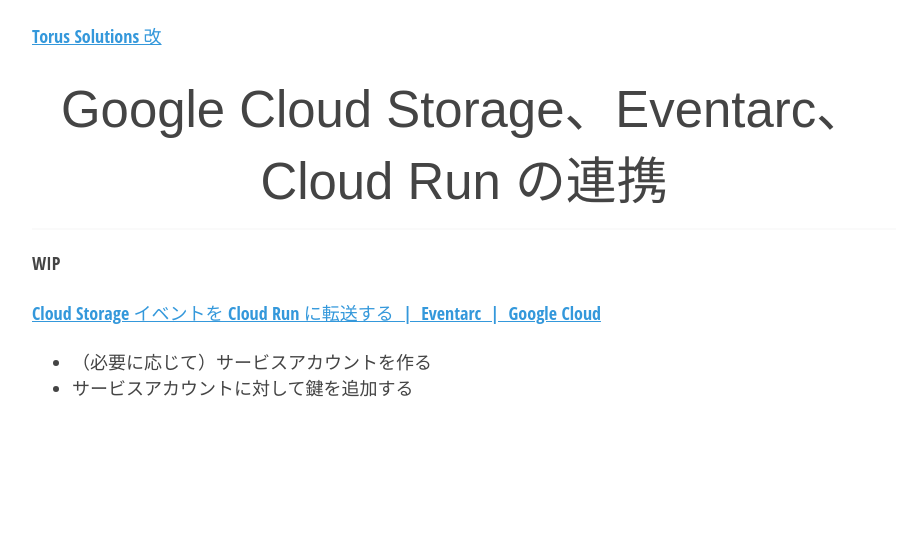
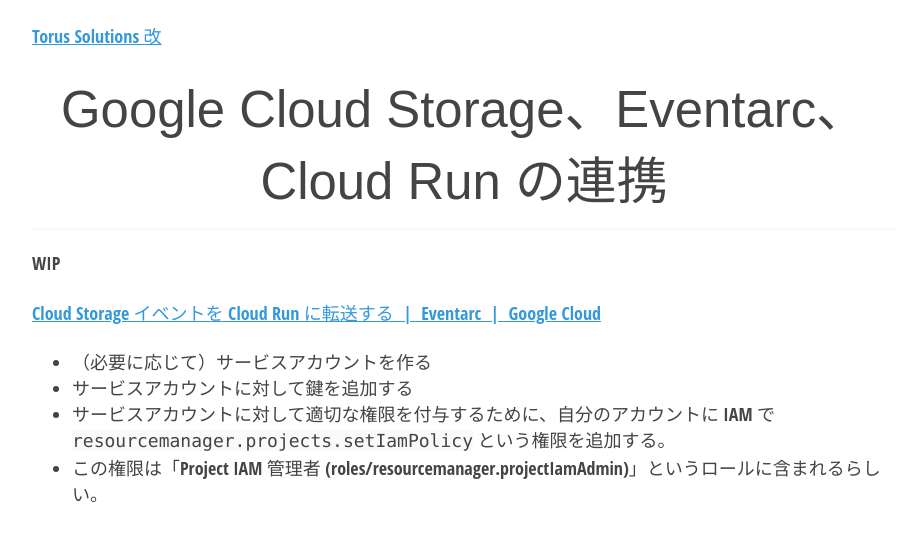
Before and after one commit to torus/torus.github.io, a Jekyll site: the page built from _posts/2024-02-20-gcp-eventarc-storage-run.md, in a window 1280 px wide. Shown: the top 541 px of the page, without its empty margins (176-1086 px from the left). Built offline with Jekyll 4.4.1, drawn with Linux system fonts in a browser that asks for light colours.

Commit message:
Update 2024-02-20-gcp-eventarc-storage-run.md

```diff
--- a/_posts/2024-02-20-gcp-eventarc-storage-run.md
+++ b/_posts/2024-02-20-gcp-eventarc-storage-run.md
@@ -8,3 +8,5 @@
 
 - （必要に応じて）サービスアカウントを作る
 - サービスアカウントに対して鍵を追加する
+- サービスアカウントに対して適切な権限を付与するために、自分のアカウントに IAM で `resourcemanager.projects.setIamPolicy` という権限を追加する。
+- この権限は「Project IAM 管理者 (roles/resourcemanager.projectIamAdmin)」というロールに含まれるらしい。
```
